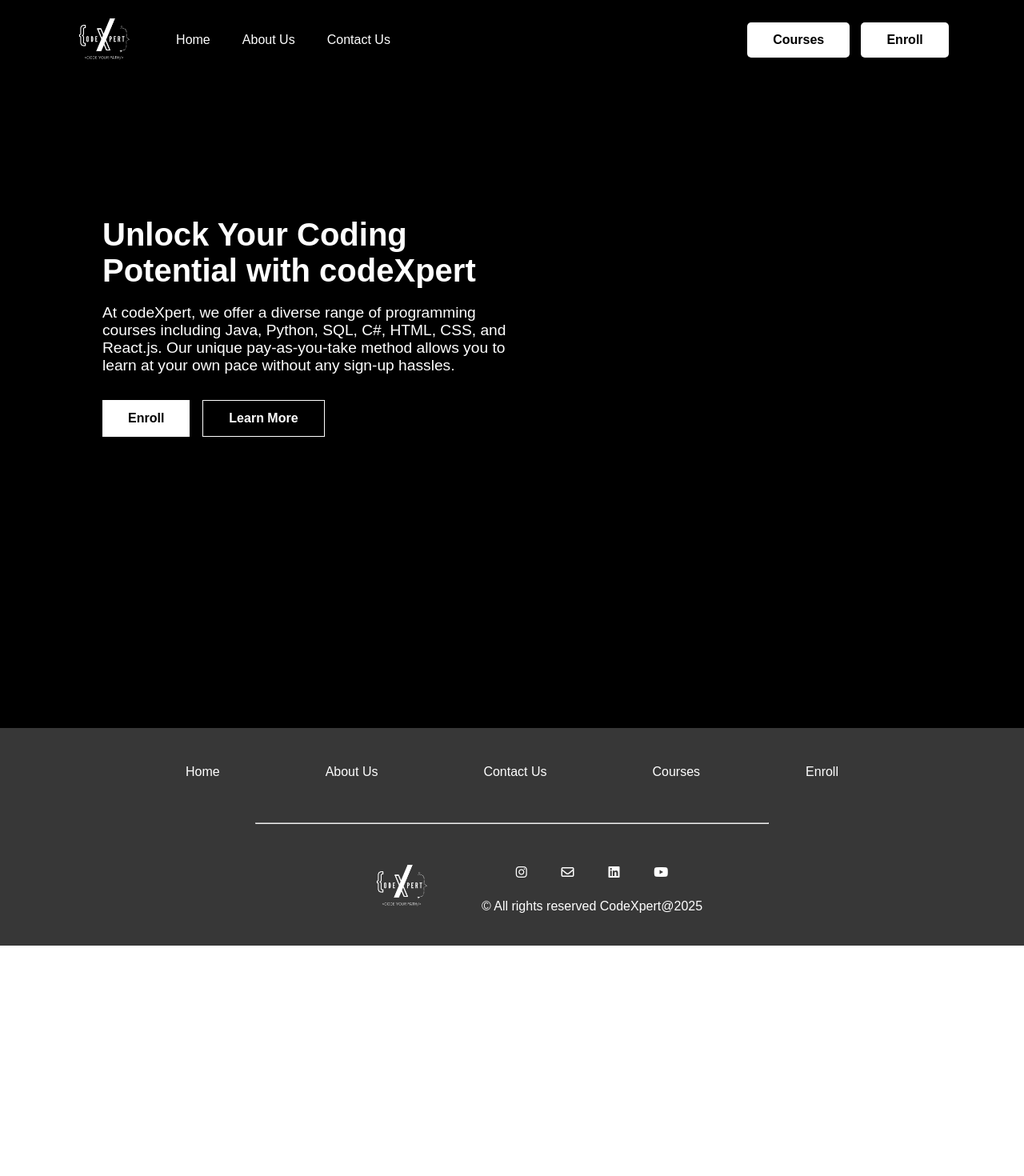
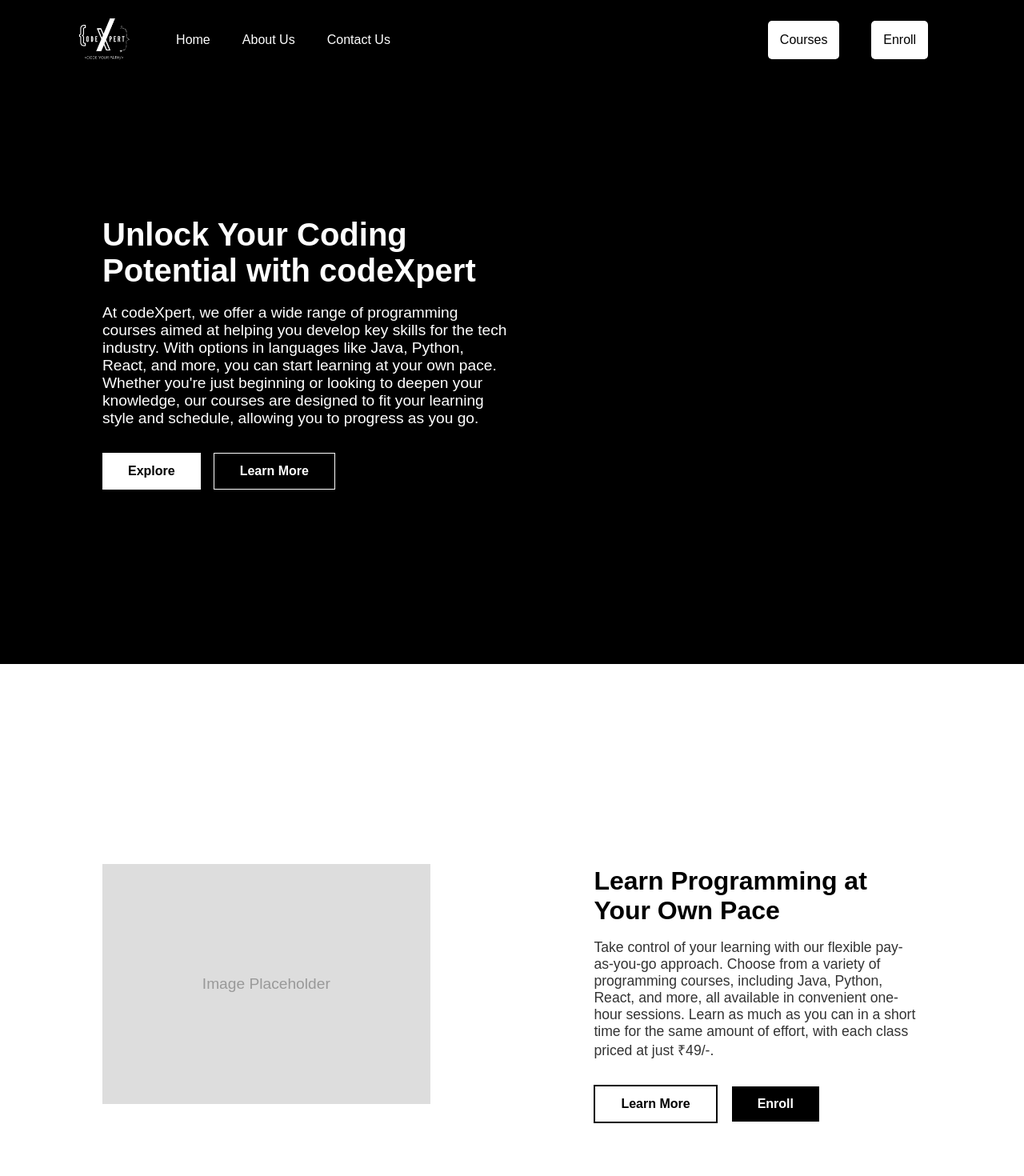
Before and after one commit to codeXpert-programming/CodeXpert, a React (Vite) app: page / in a window 1280 px wide. Shown: the top 1470 px of the page at 80% size. Before the commit the page ends 1182 px from the top, so only its background shows below. Built offline with nearby package versions, Linux system fonts and the light colour scheme.

Commit message:
Added a small section in home

```diff
--- a/src/Componenets/Home.jsx
+++ b/src/Componenets/Home.jsx
@@ -1,20 +1,40 @@
-import '../Styles/Home.css'
+import '../Styles/Home.css';
+
 export default function Home() {
   return (
+    <>
       <section className="hero-section">
         <div className="hero-content">
           <h1>Unlock Your Coding Potential with codeXpert</h1>
           <p>
-          At codeXpert, we offer a diverse range of programming courses
-          including Java, Python, SQL, C#, HTML, CSS, and React.js. Our unique
-          pay-as-you-take method allows you to learn at your own pace without
-          any sign-up hassles.
-        </p>
+          At codeXpert, we offer a wide range of programming courses aimed at helping you develop key skills for the tech industry. With options in languages like Java, Python, React, and more, you can start learning at your own pace. Whether you're just beginning or looking to deepen your knowledge, our courses are designed to fit your learning style and schedule, allowing you to progress as you go.          </p>
           <div className="hero-buttons">
-          <button className="btn enroll-btn">Enroll</button>
-          <button className="btn learn-more-btn">Learn More</button>
+            <button className="hero-btn explore-btn">Explore</button>
+            <button className="hero-btn learn-more-btn-1">Learn More</button>
           </div>
         </div>
       </section>
+
+      {/* New Section */}
+      <section className="learn-section">
+        <div className="learn-container">
+          <div className="learn-image">
+            {/* Placeholder for Image */}
+            <div className="image-placeholder">
+              <p>Image Placeholder</p>
+            </div>
+          </div>
+          <div className="learn-text">
+            <h2>Learn Programming at Your Own Pace</h2>
+            <p>
+            Take control of your learning with our flexible pay-as-you-go approach. Choose from a variety of programming courses, including Java, Python, React, and more, all available in convenient one-hour sessions. Learn as much as you can in a short time for the same amount of effort, with each class priced at just ₹49/-.            </p>
+            <div className="learn-buttons">
+              <button className="learn-btn learn-more-btn-2">Learn More</button>
+              <button className="learn-btn enroll-btn">Enroll</button>
+            </div>
+          </div>
+        </div>
+      </section>
+    </>
   );
 }
--- a/src/Styles/Header.css
+++ b/src/Styles/Header.css
@@ -40,6 +40,9 @@
   }
   nav div button{
     border: none;
+    padding: 15px;
+    font-size: 1rem;
+    font-weight: 500;
     background-color: white;
     color: #000000;
     border-radius: 5px;
--- a/src/Styles/Home.css
+++ b/src/Styles/Home.css
@@ -1,7 +1,7 @@
 .hero-section {
     background-color: #000; /* Black background */
     color: #fff; /* White text */
-    height: 100vh; /* Full viewport height */
+    height: 90vh; /* Full viewport height */
     text-align: left;
   }
 
@@ -27,7 +27,7 @@
     justify-content: flex-start;
   }
 
-  .btn {
+  .hero-btn {
     padding: 0.8rem 2rem;
     border: none;
     cursor: pointer;
@@ -35,18 +35,92 @@
     font-weight: bold;
   }
 
-  .enroll-btn {
+  .explore-btn {
     background-color: #fff;
     color: #000;
     border: none;
   }
 
-  .learn-more-btn {
+  .learn-more-btn-1 {
     background-color: transparent;
     color: #fff;
     border: 1px solid #fff;
   }
 
-  .btn:hover {
+  .hero-btn:hover {
     opacity: 0.8;
   }
+
+  .learn-section {
+    height: 80vh;
+    display: flex;
+    align-items: center;
+    justify-content: space-between;
+    background-color: #fff; /* White background */
+    padding: 5rem 10%; /* Adjust padding to your liking */
+  }
+
+  .learn-container {
+    display: flex;
+    align-items: center;
+    justify-content: space-between;
+    width: 100%;
+  }
+
+  .learn-text {
+    width: 40%; /* Text on the left */
+  }
+
+  .learn-text h2 {
+    font-size: 2rem;
+    font-weight: bold;
+    margin-bottom: 1rem;
+  }
+
+  .learn-text p {
+    font-size: 1.1rem;
+    margin-bottom: 2rem;
+    color: #333; /* Dark text for readability */
+  }
+
+  .learn-buttons {
+    display: flex;
+    gap: 1rem;
+  }
+
+  .learn-image {
+    width: 40%; /* Image on the right */
+    height: 300px; /* Adjust the height as needed */
+    background-color: #ddd; /* Placeholder for the image */
+  }
+
+  .learn-image .image-placeholder {
+    height: 100%;
+    display: flex;
+    align-items: center;
+    justify-content: center;
+    color: #999;
+    font-size: 1.2rem;
+  }
+
+  .learn-buttons .learn-btn {
+    padding: 0.8rem 2rem;
+    cursor: pointer;
+    font-size: 1rem;
+    font-weight: bold;
+    border: 2px solid;
+  }
+
+  .learn-more-btn-2 {
+    background-color: rgb(255, 255, 255);
+    color: #000;
+  }
+
+  .enroll-btn {
+    background-color: #000;
+    color: #fff;
+  }
+
+  .learn-btn:hover {
+    opacity: 0.8;
+  }
```
Lines whose indentation alone changed are shown as unchanged.
